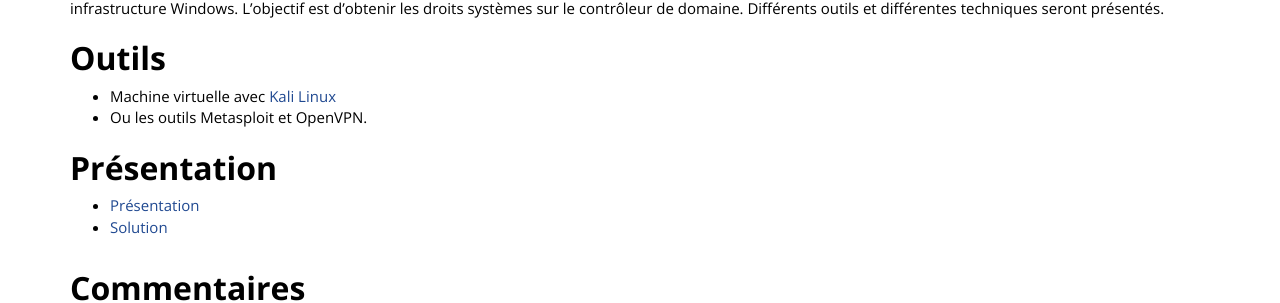
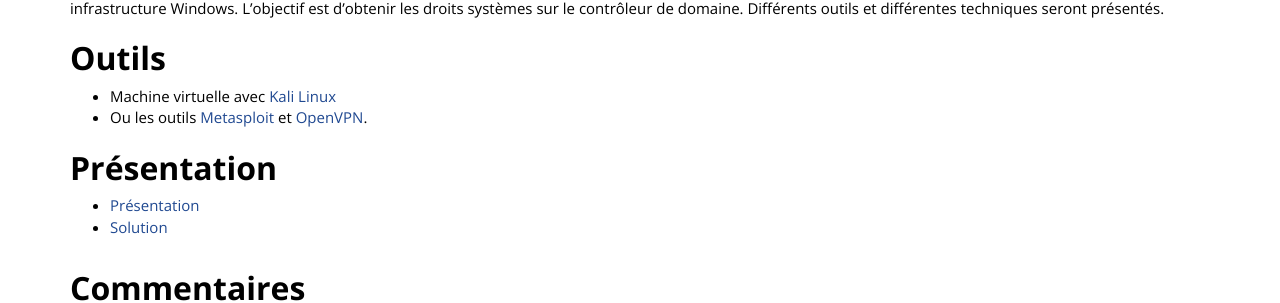
Before and after one commit to dciets/dciets.github.io, a Jekyll site: the page built from dci-workshop/_posts/2017-01-24-metasploit.markdown, in a window 1280 px wide. Shown: the part 188-491 px from the top of the page. Built offline with Jekyll 4.4.1, drawn with Linux system fonts in a browser that asks for light colours; comment, search, counter and statistics services are not loaded; part of the change alters nothing that is shown.

```diff
--- a/dci-workshop/_posts/2017-01-24-metasploit.markdown
+++ b/dci-workshop/_posts/2017-01-24-metasploit.markdown
@@ -9,7 +9,7 @@ Pour cette édition, David Lebrun présente une introduction à la sécurité of
 
 ## Outils
 - Machine virtuelle avec [Kali Linux](https://www.offensive-security.com/kali-linux-vmware-virtualbox-image-download/)
-- Ou les outils Metasploit et OpenVPN.
+- Ou les outils [Metasploit](https://www.metasploit.com/) et [OpenVPN](https://openvpn.net/).
 
 ## Présentation
 - [Présentation](https://docs.google.com/presentation/d/1Cj3Iu3HGoqUwddyKqz4BWC8ryw570hSNh77r8P-nhdo/ "Présentation")
```
